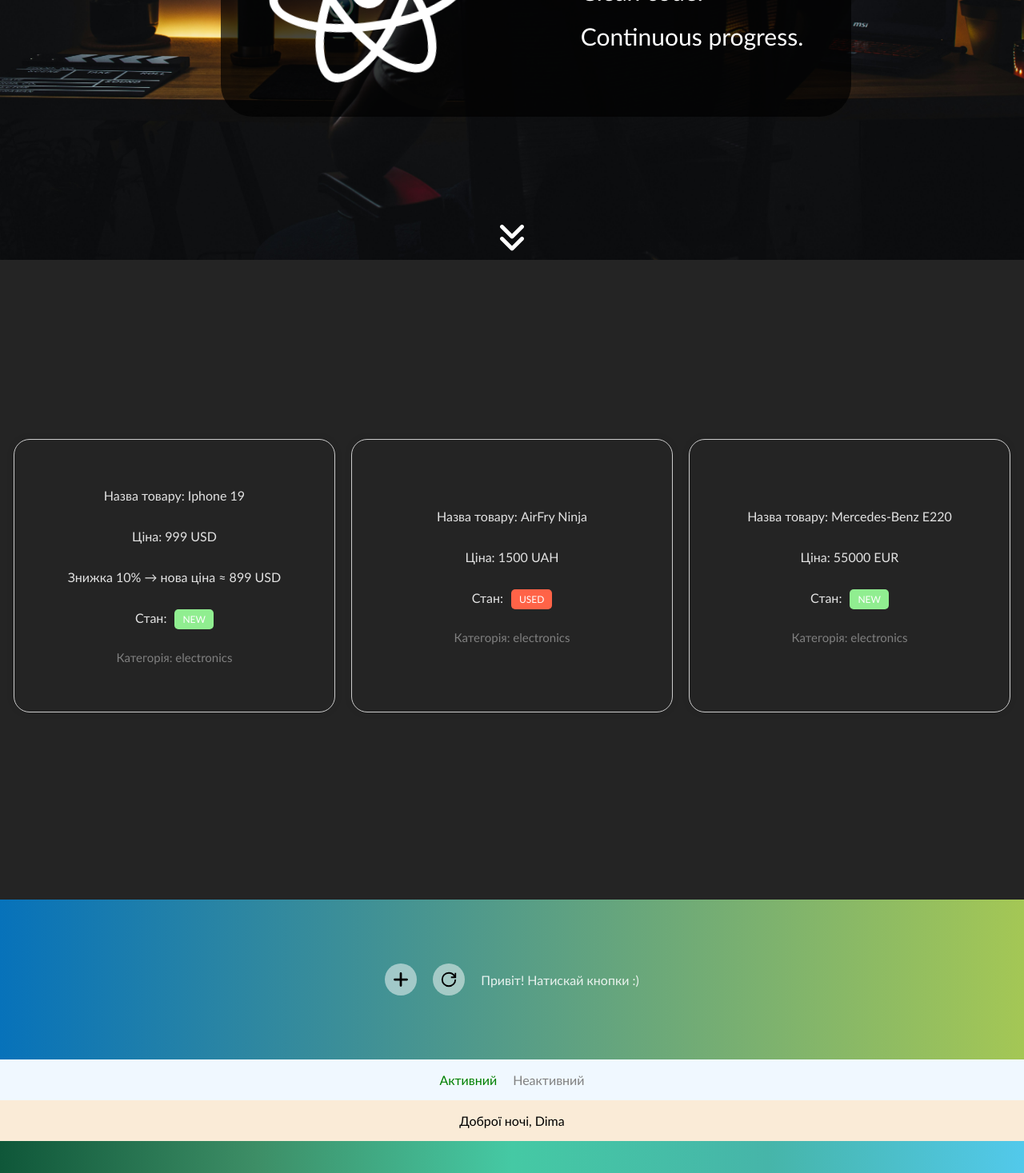
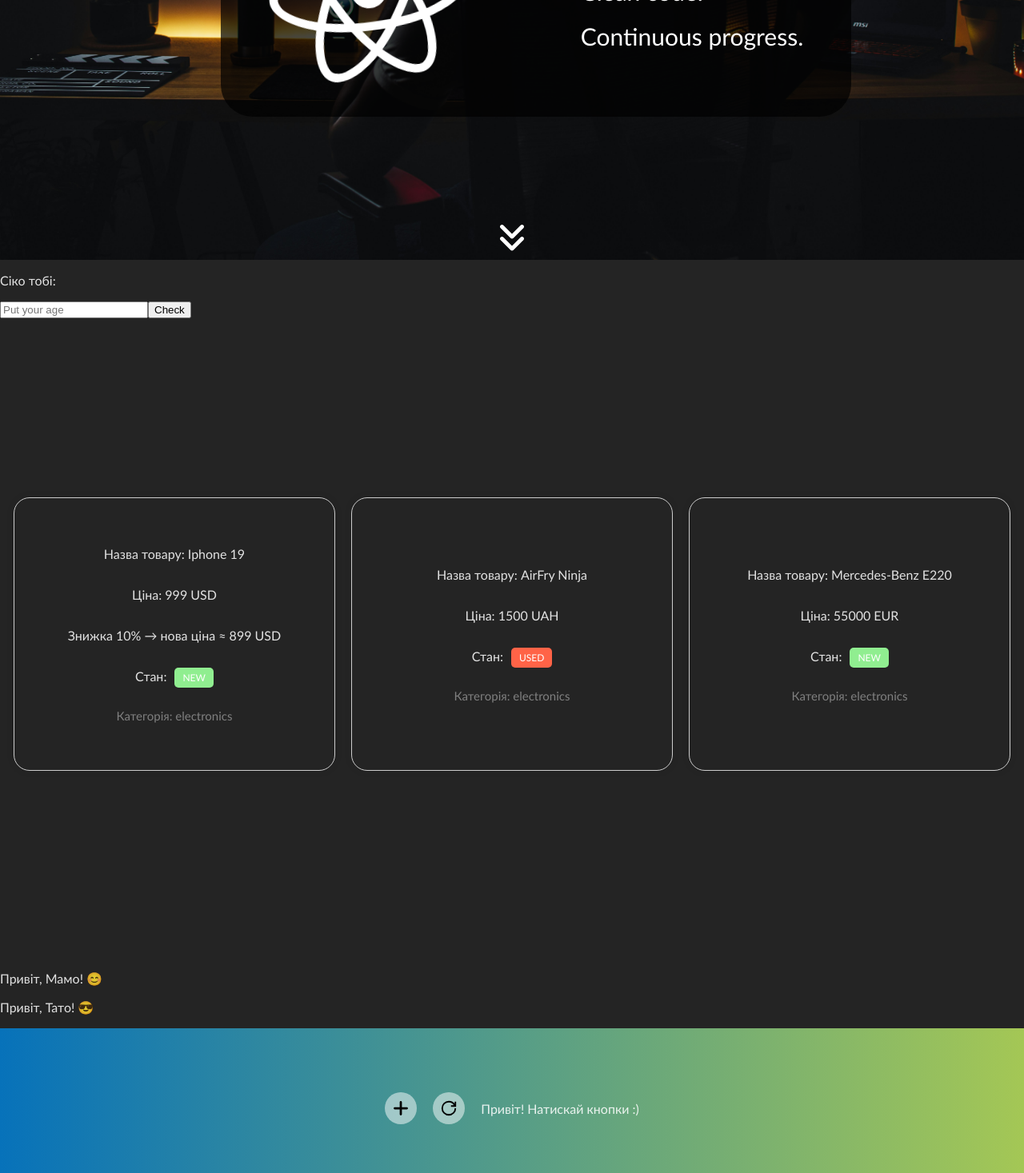
Before and after one commit to dmytro-serhiienko/react-sandbox, a React (Vite) app: page / in a window 1280 px wide. Shown: the part 475-1942 px from the top of the page at 80% size. Built offline with nearby package versions, Linux system fonts and the light colour scheme.

Commit message:
more tasks

```diff
--- a/src/App.tsx
+++ b/src/App.tsx
@@ -12,12 +12,18 @@ import { GreetingTime } from "./components/traning/traning";
 import { MoodTracker } from "./components/traning/traning";
 import { ToggleButton } from "./components/traning/traning";
 import { Counter } from "./components/traning/traning";
+import { Hello } from "./components/traning/traning";
+import { Checker } from "./components/traning/traning";
 
 function App() {
   return (
     <div>
       <div className={css.start}>
         <Start name="Dmytro" />
+      </div>
+
+      <div>
+        <Checker />
       </div>
 
       <div className={css.wrap_prod}>
@@ -42,6 +48,11 @@ function App() {
           isNew={true}
           category="electronics"
         />
+      </div>
+
+      <div>
+        <Hello name="Мамо" mood="😊" />
+        <Hello name="Тато" mood="😎" />
       </div>
 
       <div className={css.wrapcou}>
--- a/src/components/traning/traning.tsx
+++ b/src/components/traning/traning.tsx
@@ -220,3 +220,60 @@ export function Greeting({ count }: { count: number }) {
     </div>
   );
 }
+
+// !Тобі потрібно зробити один компонент, який називається Вітання.
+// Цей компонент повинен вміти показувати різні привітання залежно від того, кому ти його «даруєш».
+
+interface HelloProrps {
+  name: "Мамо" | "Тато";
+  mood: "😊" | "😎" | "🥱";
+}
+
+export function Hello({ name, mood }: HelloProrps) {
+  return (
+    <div>
+      <p>
+        Привіт, {name}! {mood}
+      </p>
+    </div>
+  );
+}
+
+//! Міні-задача
+// Напиши тернарний вираз, який показує:
+
+// якщо age >= 18 → "Повнолітній"
+// інакше → "Неповнолітній"
+
+// (можна просто словами або коротким кодом)
+
+// useState allredy called
+export function Checker() {
+  return (
+    <div>
+      <p id="result">Сіко тобі: </p>
+      <input type="text" id="ageinput" placeholder="Put your age" />
+      <button
+        onClick={() => {
+          const input = document.getElementById("ageinput");
+          const resultEl = document.getElementById("result");
+
+          if (!input || !resultEl) return; // захист від null
+
+          const value = input.value.trim();
+          const age = Number(value);
+
+          if (isNaN(age) || value === "") {
+            resultEl.textContent = "Введи нормальне число";
+            return;
+          }
+
+          const message = age >= 18 ? "Повнолітній" : "Неповнолітній";
+          resultEl.textContent = message;
+        }}
+      >
+        Check
+      </button>
+    </div>
+  );
+}
```
